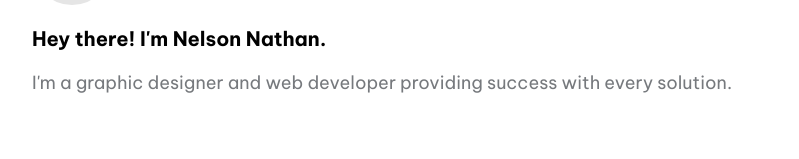
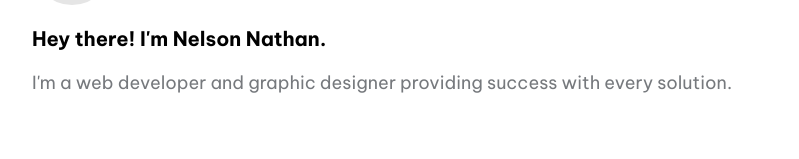
Before and after one commit to nelznate/nelznate, a Next.js app: page / in a window 1280 px wide. Shown: the part 155-314 px from the top of the page, without its empty margins (240-1039 px from the left). Built offline with nearby package versions, Linux system fonts and the light colour scheme.

Commit message:
Update config.js

```diff
--- a/data/config.js
+++ b/data/config.js
@@ -1,11 +1,11 @@
 export const meta = {
-  title: 'Nelson Nathan - NELZNATE®',
-  description: 'Hey, I\'m Nelson. I\'m a graphic designer and web developer providing success with every solution.'
+  title: 'Nelson Nathan - NLXN®',
+  description: 'Hey, I\'m Nelson. I\'m a web developer and graphic designer providing success with every solution.'
 }
 
 export const hero = {
   title: "Hey there! I'm Nelson Nathan.",
-  desc: "I'm a graphic designer and web developer providing success with every solution."
+  desc: "I'm a web developer and graphic designer providing success with every solution."
 };
 
 export const projects = {
```
